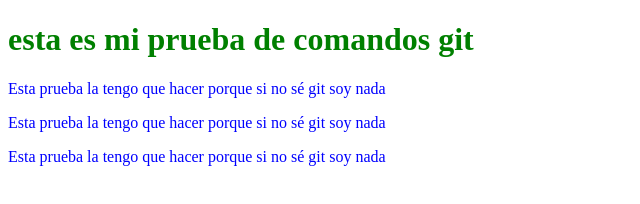
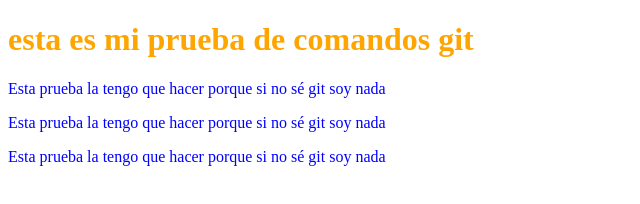
Before and after one commit to SawReuque/matiasreuque_001D, a plain HTML site: page index.html in a window 1280 px wide. Shown: the whole page, without its empty margins (0-640 px from the left). Drawn offline with Linux system fonts and the light colour scheme; files that its build step writes are made by us from their sources.

Commit message:
Fin conflicto

```diff
--- a/archivos/css/estilo.css
+++ b/archivos/css/estilo.css
@@ -1,7 +1,6 @@
 h1{
-    color:green;
+    color:orange;
     font-weight:bold;
-    }
-    p{
+    }    p{
     color:blue
     }
```
Also changed, not shown: README.md.
